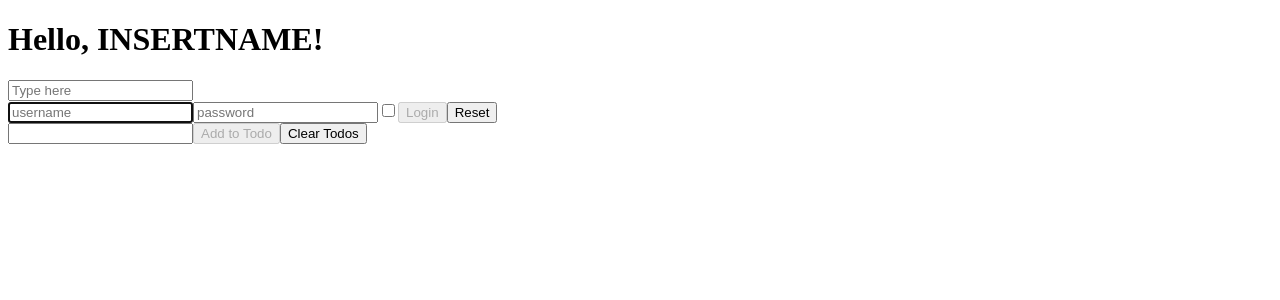
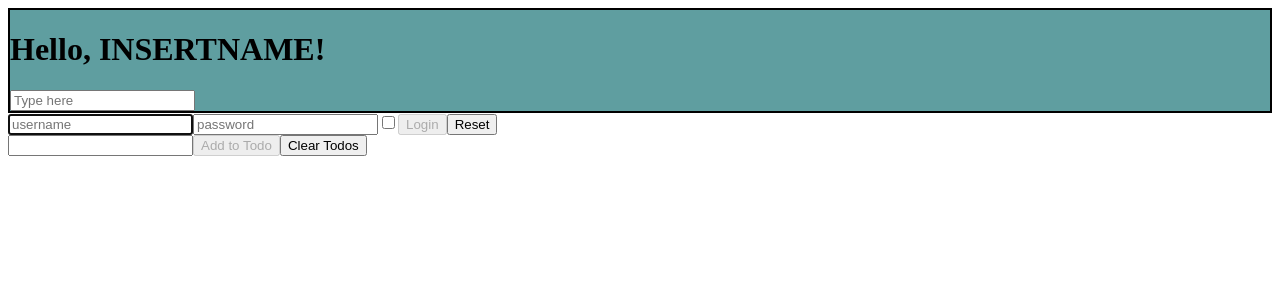
Before and after one commit to FabioViscuso/exerc-react, a React (Create React App) app: page / in a window 1280 px wide. Shown: the top 300 px of the page. Built offline with nearby package versions, Linux system fonts and the light colour scheme.

Commit message:
feat: Styling Components-01

```diff
--- a/src/InteractiveWelcome.js
+++ b/src/InteractiveWelcome.js
@@ -14,7 +14,7 @@ class InteractiveWelcome extends React.Component {
 
     render() {
         return (
-            <div>
+            <div className="welcome">
                 <Welcome currName={this.state.currName} />
                 <input type="text" placeholder="Type here" onChange={this.inputChangeHandler} />
             </div>
--- /dev/null
+++ b/src/index.css
@@ -0,0 +1,4 @@
+.welcome {
+    background-color: cadetblue;
+    border: 2px solid black;
+}
--- a/src/index.js
+++ b/src/index.js
@@ -1,6 +1,7 @@
 import React from "react";
 import ReactDOM from "react-dom/client";
 import App from "./App";
+import './index.css'
 
 const root = ReactDOM.createRoot(document.getElementById("root"));
 root.render(
```
